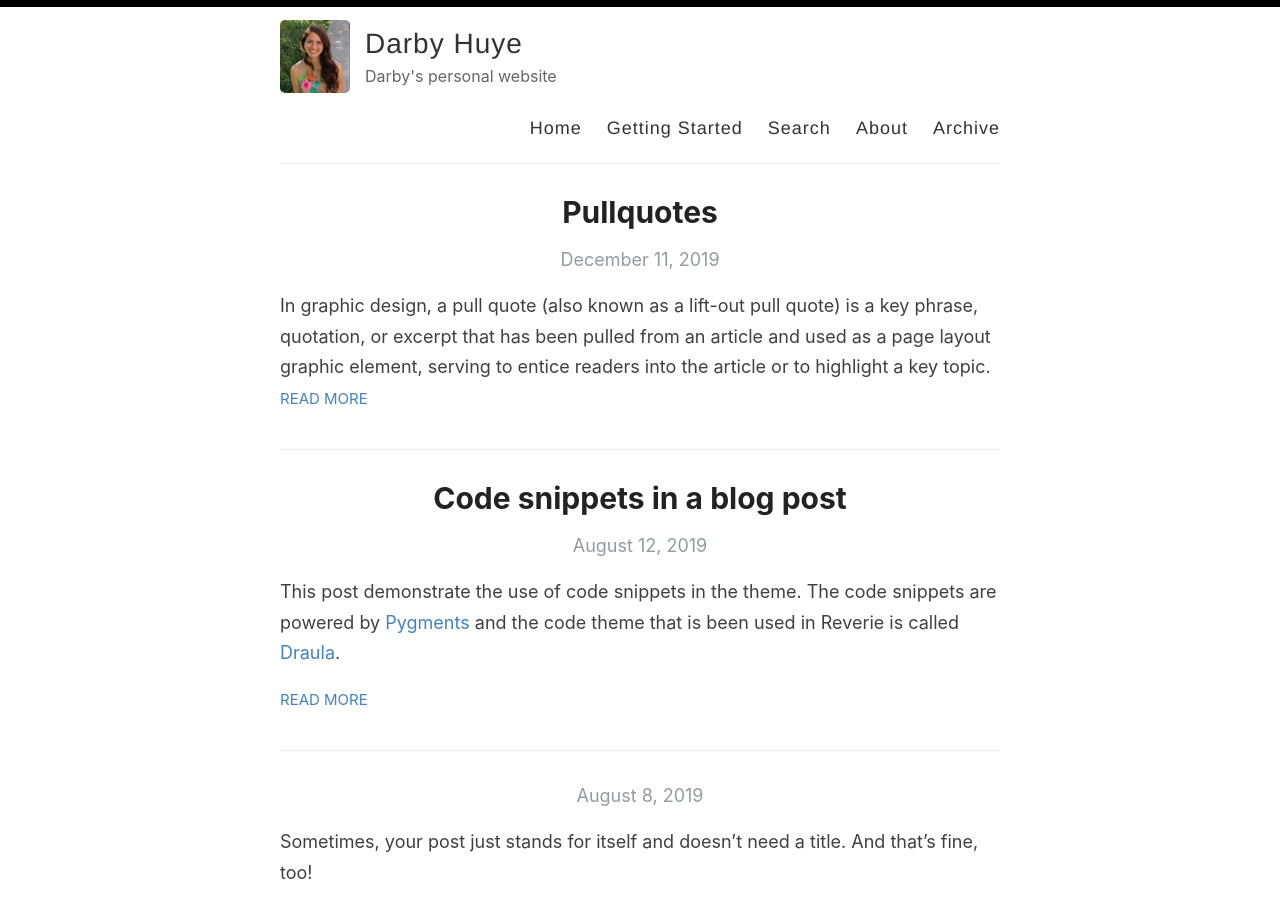
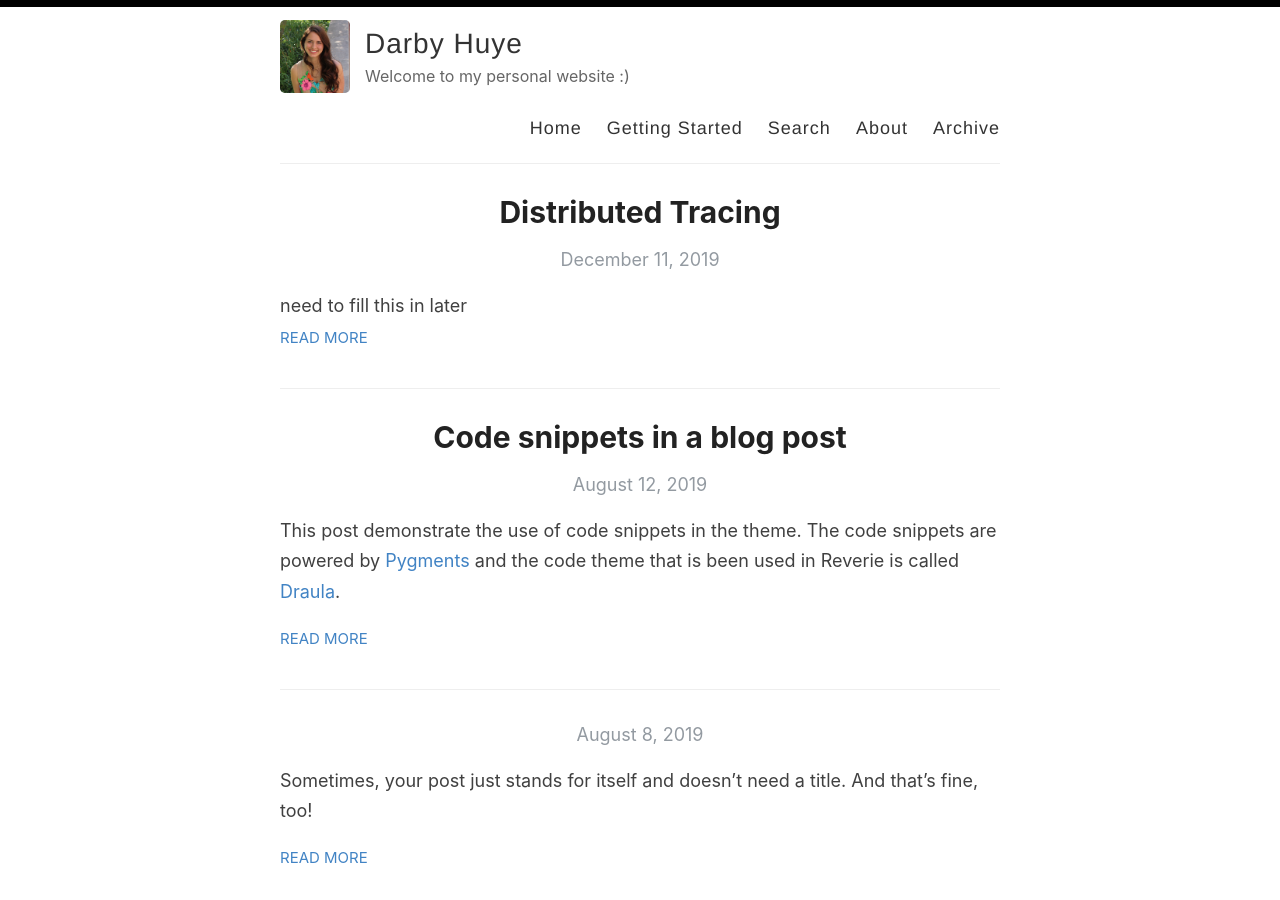
Before and after one commit to darbyhuye/darbyhuye.github.io, a Jekyll site: the page built from index.html, in a window 1280 px wide and 900 px high. Built offline with Jekyll 4.4.1, drawn with Linux system fonts in a browser that asks for light colours; the list of posts is cut into pages by our own code.

```diff
--- a/_config.yml
+++ b/_config.yml
@@ -9,7 +9,7 @@ name: Darby Huye
 author: Darby Huye
 
 # Short bio or description (displayed in the header)
-description: Darby's personal website
+description: Welcome to my personal website :)
 
 # URL of your avatar or profile pic (you could use your GitHub profile pic)
 avatar: /images/darby_huye.png
@@ -21,15 +21,15 @@ avatar: /images/darby_huye.png
 # Includes an icon in the footer for each username you enter
 footer-links:
   dribbble:
-  email: amit.d.merchant@gmail.com
+  email: darby [dot] huye [AT] tufts [dot] edu
   facebook:
   flickr:
-  github: amitmerchant1990/reverie
+  github: darbyhuye
   instagram:
   linkedin:
   pinterest:
   rss: rss
-  twitter: amit_merchant
+  twitter:
   stackoverflow:
   youtube: # channel/<your_long_string> or user/<user-name>
   googleplus: # anything in your profile username that comes after plus.google.com/
--- a/_posts/2019-12-11-pullquotes.md
+++ b/_posts/2019-12-11-pullquotes.md
@@ -1,8 +1,8 @@
 ---
 layout: post
-title:  Pullquotes
-categories: [HTML,Code]
-excerpt: In graphic design, a pull quote (also known as a lift-out pull quote) is a key phrase, quotation, or excerpt that has been pulled from an article and used as a page layout graphic element, serving to entice readers into the article or to highlight a key topic.
+title:  Distributed Tracing
+categories: [tracing,general]
+excerpt: need to fill this in later
 ---
 
 In graphic design, a pull quote (also known as a lift-out pull quote) is a key phrase, quotation, or excerpt that has been pulled from an article and used as a page layout graphic element, serving to entice readers into the article or to highlight a key topic. {% include pullquote.html quote="It is typically placed in a larger or distinctive typeface and on the same page." %} Pull quotes are often used in magazine and newspaper articles, annual reports, and brochures, as well as on the web. They can add visual interest to text-heavy pages with few images or illustrations.
```
